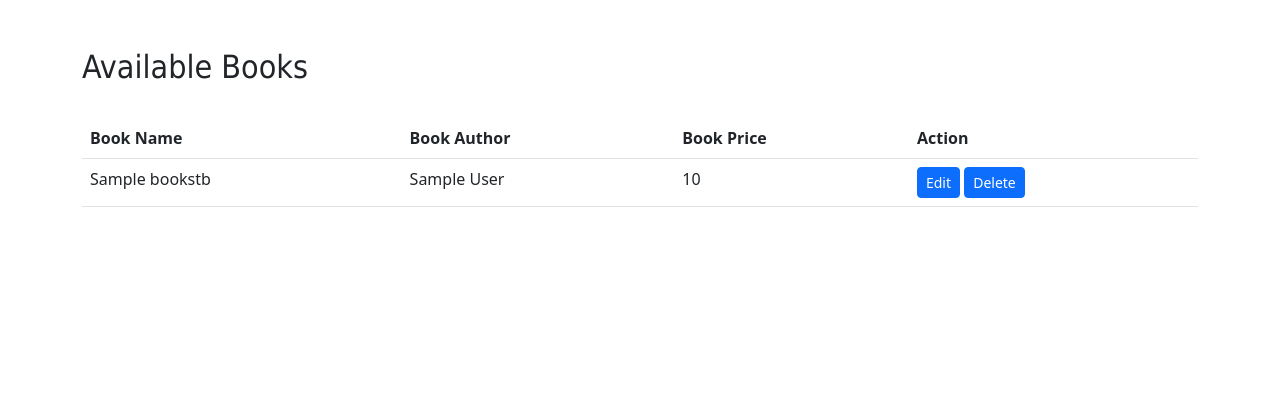
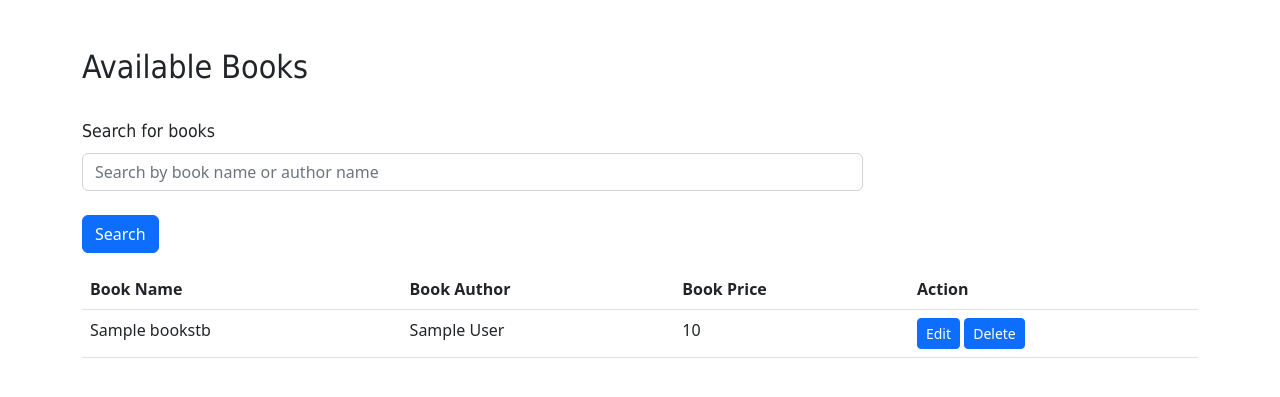
Before and after one commit to hasnainprogrammer/Database-Semister-Mini-Project, a PHP site: page /books_info.php in a window 1280 px wide. Shown: the part 60-457 px from the top of the page. Run offline with PHP 8.4, Linux system fonts and the light colour scheme; tables that the repository leaves empty or names only in its code hold one stand-in row (values such as "Sample post"); data that the repository does not hold is empty.

Commit message:
mini project

```diff
--- a/books_info.php
+++ b/books_info.php
@@ -2,18 +2,28 @@
 include "bootstrap_cdn.php";
 include "navbar.html";
 include "connection.php";
+error_reporting(0);
 ?>
-
 <style>
   .form-control {
             width: 100%;
         }
+  .width {
+    width: 70%;
+  }
 </style>
 
 
-<!-- Displaying Books info' -->
+<!-- Displaying Books info -->
 <div class="container my-5">
     <h2 style="font-family:tahoma;">Available Books</h2><br>
+    <form action="books_info.php" method="POST">
+        <div class="mb-3">
+            <label for="exampleFormControlInput1" class="form-label">Search for books</label>
+            <input type="text" name="search" class="form-control width" id="exampleFormControlInput1" placeholder="Search by book name or author name"><br>
+            <button type="submit" name="searchbtn" class="btn btn-primary">Search</button>
+        </div>
+      </form>
     <table class="table">
         <thead>
           <tr>
@@ -26,6 +36,28 @@ include "connection.php";
         <tbody>
         <?php
         // ****************************
+        // SEARCH DATA
+        $search_btn = $_POST['searchbtn'];
+        $search = $_POST['search'];
+        if(isset($search_btn)){
+            $sql = "SELECT * FROM `bookstb`
+            WHERE `book_name` = '$search' || `book_author` = '$search'";
+            $result = mysqli_query($conn, $sql);
+            while($row = mysqli_fetch_assoc($result)){
+              $sno = $row['s_no'];
+              $book_name = $row['book_name'];
+              $book_author = $row['book_author'];
+              $book_price = $row['book_price'];
+              echo " <tr>
+              <td>$book_name</td>
+              <td>$book_author</td>
+              <td>$book_price</td>
+              <td><a href='edit.php?sno=$sno' class='btn btn-sm btn-primary'>Edit</a>
+                  <a href='#?sno=$sno' id='del' class='btn btn-sm btn-primary'>Delete</a></td>
+            </tr>";
+            }
+          }
+        else{
           // DISPLAY DATA
             $sql = "SELECT * FROM `bookstb`";
             $result = mysqli_query($conn, $sql);
@@ -41,14 +73,24 @@ include "connection.php";
                 <td>$book_author</td>
                 <td>$book_price</td>
                 <td><a href='edit.php?sno=$sno' class='btn btn-sm btn-primary'>Edit</a>
-                <a href='delete.php?sno=$sno' class='btn btn-sm btn-primary'>Delete</a></td>
+                    <a class='btn btn-sm btn-primary' onclick='delete_record($sno)'>Delete</a></td>
               </tr>";
               }
-        }else{
-          echo "NO ROW TO DISPLAY";
+            }
       }
         // ****************************
         ?>
         </tbody>
       </table>
 </div>
+
+<!-- JAVASCRIPT CODE -->
+<script>
+    function delete_record(delrecord){
+        if(confirm('Are your sure to delete the record')){
+            window.location.href = "delete.php?sno=" + delrecord;
+        }else{
+            window.location.href = "books_info.php";
+        }
+    }
+</script>
--- a/delete.php
+++ b/delete.php
@@ -2,7 +2,6 @@
 include "connection.php";
 include "bootstrap_cdn.php";
 include "navbar.html";
-
 // DELETE DATA
 $sno = $_GET['sno'];
 $sql = "DELETE FROM `bookstb` WHERE `s_no` = $sno";
@@ -10,7 +9,9 @@ if(mysqli_query($conn, $sql)){
   echo '<div class="alert alert-success alert-dismissible fade show" role="alert">
   <strong>Congratulation!</strong> Record has been Deleted successfully
   <button type="button" class="btn-close" data-bs-dismiss="alert" aria-label="Close"></button>
-</div>';
+  </div>';
+  header('Location: books_info.php');
+
 }else{
   echo '<div class="alert alert-danger alert-dismissible fade show" role="alert">
         <strong>Sorry!</strong> Failed to Delete Record
--- a/edit.php
+++ b/edit.php
@@ -68,7 +68,7 @@ if(isset($submit)){
         </div>
 
         <div class="mb-3">
-            <input type="submit" name="submit" value="Save" class="form-control bg-primary text-white" id="exampleFormControlInput1">
+            <input type="submit" name="submit" value="Update" class="form-control bg-primary text-white" id="exampleFormControlInput1">
         </div>
     </div>
 </form>
--- a/index.php
+++ b/index.php
@@ -31,9 +31,6 @@ if(!isset($submit) && empty($book_name) || empty($book_author) || empty($book_pr
     }
 }
 // ****************************
-
-
-
 ?>
 
 <!-- Form -->
```
Also changed, not shown: navbar.html (line endings or trailing spaces). Lines whose indentation alone changed are shown as unchanged.
